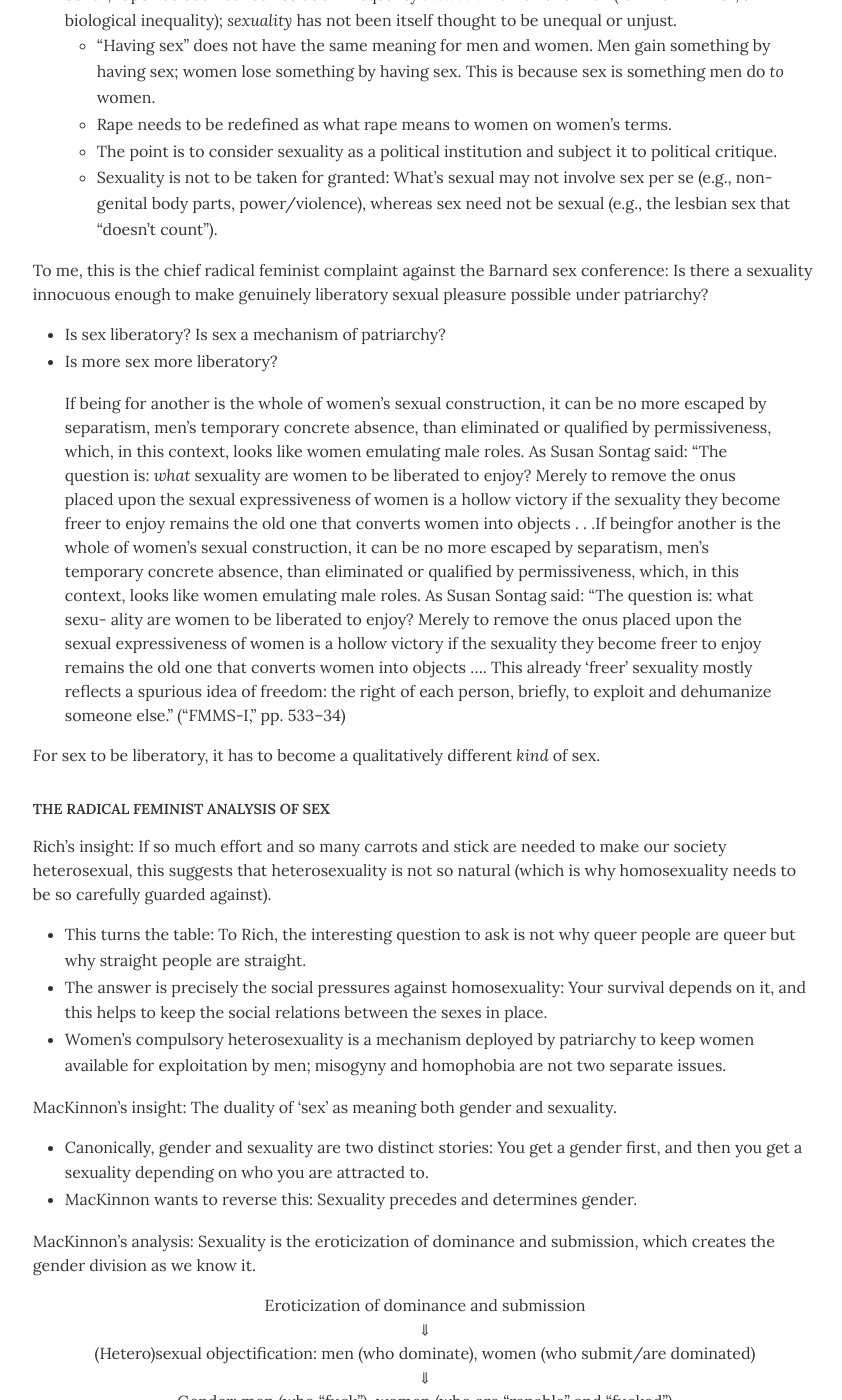
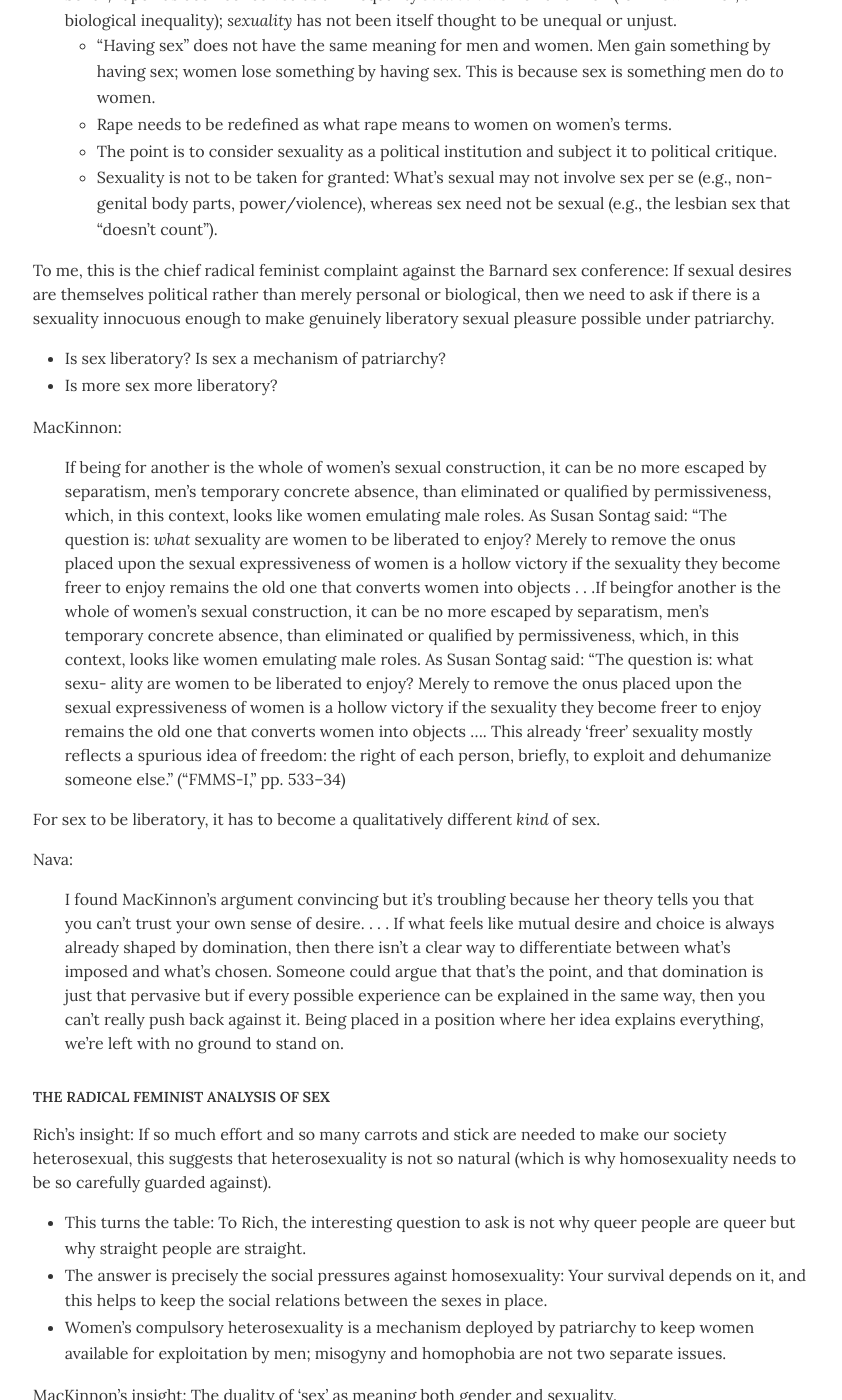
Before and after one commit to dingherself/love-gender-sex, a Jekyll site: the page built from handouts/_posts/2026-04-08-rich-mackinnon.md, in a window 1280 px wide and 1400 px high, scrolled down 1395 px. Shown: the whole window, without its empty margins (215-1057 px from the left). Built offline with Jekyll 4.4.1, drawn with Linux system fonts in a browser that asks for light colours; some of the changed text lies outside the part shown.

Commit message:
refinement

```diff
--- a/handouts/_posts/2026-04-08-rich-mackinnon.md
+++ b/handouts/_posts/2026-04-08-rich-mackinnon.md
@@ -44,10 +44,12 @@
   - The point is to consider sexuality as a political institution and subject it to political critique.
   - Sexuality is not to be taken for granted: What’s sexual may not involve sex per se (e.g., non-genital body parts, power/violence), whereas sex need not be sexual (e.g., the lesbian sex that “doesn’t count”).
 
-To me, this is the chief radical feminist complaint against the Barnard sex conference: Is there a sexuality innocuous enough to make genuinely liberatory sexual pleasure possible under patriarchy?
+To me, this is the chief radical feminist complaint against the Barnard sex conference: If sexual desires are themselves political rather than merely personal or biological, then we need to ask if there is a sexuality innocuous enough to make genuinely liberatory sexual pleasure possible under patriarchy.
 
 - Is sex liberatory? Is sex a mechanism of patriarchy?
 - Is more sex more liberatory?
+
+MacKinnon:
 
 > If being for another is the whole of women’s sexual construction, it can be no more escaped by separatism, men’s temporary concrete absence, than eliminated or qualified by permissiveness, which, in this context, looks like women emulating male roles. As Susan Sontag said: “The question is: *what* sexuality are women to be liberated to enjoy? Merely to remove the onus placed upon the sexual expressiveness of women is a hollow victory if the sexuality they become freer to enjoy remains the old one that converts women into objects . . .If beingfor another is
 > the whole of women's sexual construction, it can be no more escaped by
@@ -61,6 +63,10 @@
 > and dehumanize someone else.” (“FMMS-I,” pp. 533–34)
 
 For sex to be liberatory, it has to become a qualitatively different *kind* of sex.
+
+Nava:
+
+> I found MacKinnon’s argument convincing but it’s troubling because her  theory tells you that you can’t trust your own sense of desire. . . . If what feels like mutual desire and choice is always already shaped by domination, then there isn’t a clear way to differentiate between what’s imposed and what’s chosen. Someone could argue that that’s the point, and that domination is just that pervasive but if every possible experience can be explained in the same way, then you can’t really push back against it. Being placed in a position where her idea explains everything, we’re left with no ground to stand on.
 
 ## The radical feminist analysis of sex
 
@@ -92,4 +98,9 @@
   - Abolish sweatshops; don’t make them more consensual.
   - Heterosexual love also functions to control women? Domestic abuse cases.
 - The role of pornography: For MacKinnon, pornography is a primary social mechanism of (hetero)sexual objectification.
-  - Pornography socially defines what sex is and what acceptable sex is; it does not merely “depict” (Eva) imageries “offensive” to women.
+  - Pornography socially defines what sex is and what acceptable sex is; it does not merely “depict” imageries “offensive” to women (Eva).
+
+The porn problem:
+
+- Rubin: Against sex negativity ⇒ sex positivity ⇒ porn positivity.
+- Wittig: This does not change what sexuality *is*.
```
